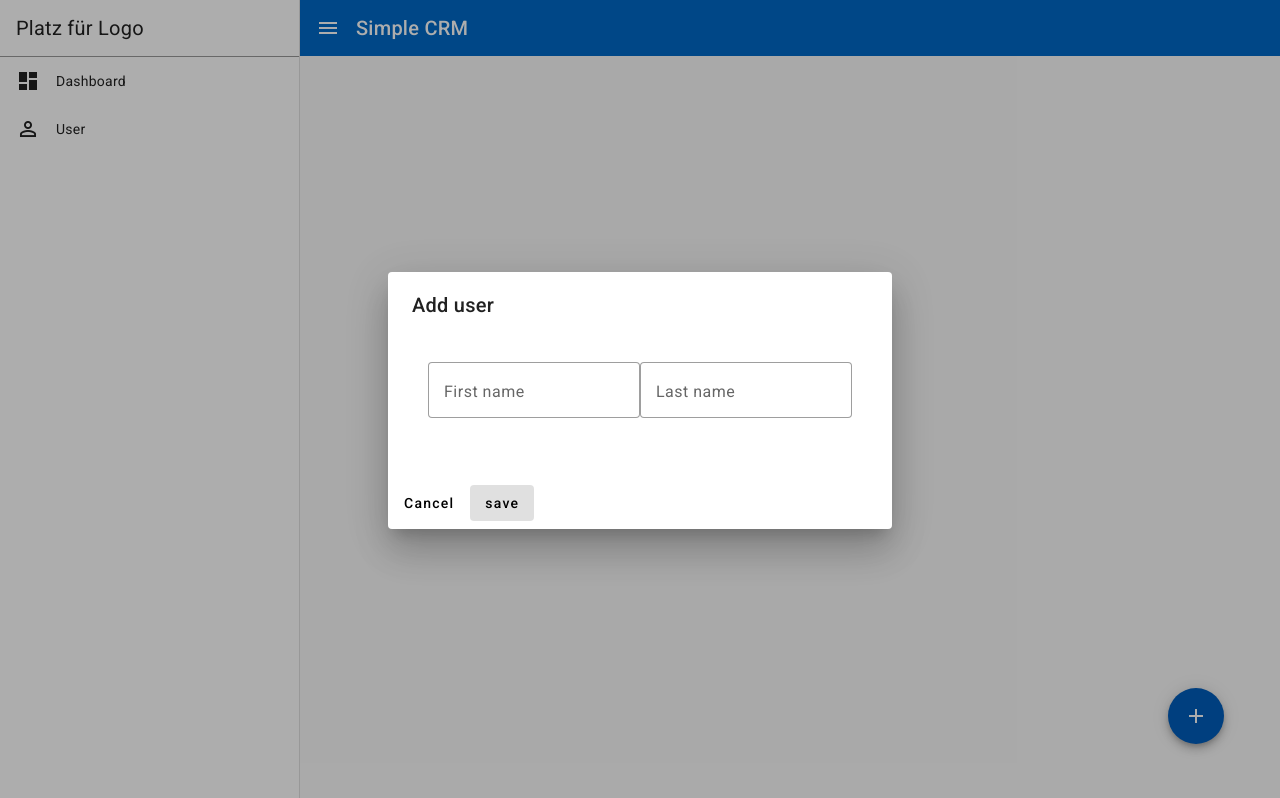
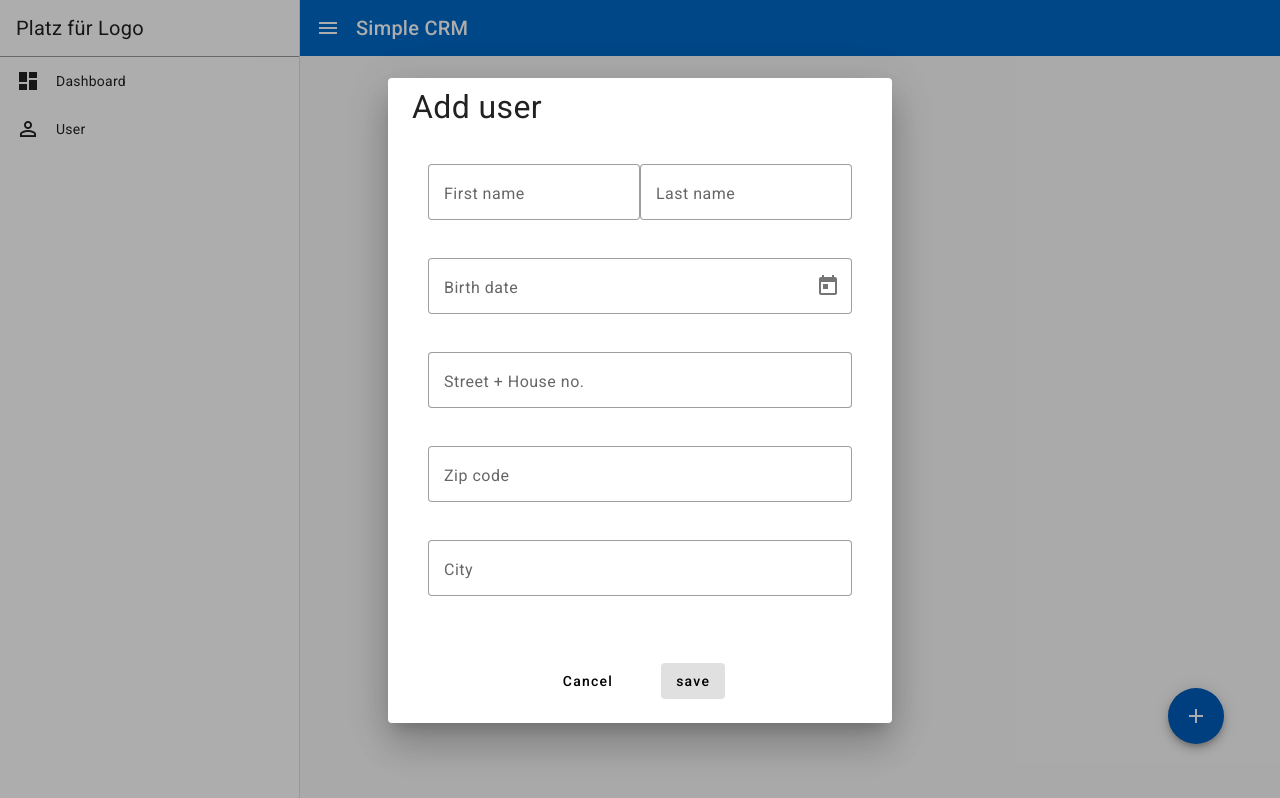
Before and after one commit to okankpl/Simple-crm, an Angular app: page /user in a window 1280 px wide. Both pictures are taken after a click on the button "add". Built offline with nearby package versions, Linux system fonts and the light colour scheme.

Commit message:
adding date picker and input filed for adress

```diff
--- a/src/app/dialog-add-user/dialog-add-user.component.html
+++ b/src/app/dialog-add-user/dialog-add-user.component.html
@@ -1,4 +1,4 @@
-<h2 mat-dialog-title>Add user</h2>
+<h2 class="headline" mat-dialog-title>Add user</h2>
 <mat-dialog-content>
   <div class="input-field">
     <mat-form-field appearance="outline">
@@ -9,13 +9,46 @@
     <mat-form-field appearance="outline">
       <mat-label>Last name</mat-label>
       <input matInput placeholder="enter last name" />
-
       <mat-hint></mat-hint>
     </mat-form-field>
   </div>
 
+  <div class="input-field">
+    <mat-form-field class="width-100" appearance="outline">
+      <mat-label>Birth date</mat-label>
+      <input matInput [matDatepicker]="datepicker" />
+      <mat-datepicker-toggle matIconSuffix [for]="datepicker"></mat-datepicker-toggle>
+      <mat-datepicker #datepicker></mat-datepicker>
+      <mat-hint></mat-hint>
+    </mat-form-field>
+
+  </div>
+
+  <div class="input-field ">
+    <mat-form-field class="width-100" appearance="outline">
+      <mat-label>Street + House no.</mat-label>
+      <input matInput placeholder="enter your adress" />
+      <mat-hint></mat-hint>
+    </mat-form-field>
+  </div>
+  <div class="input-field">
+    <mat-form-field class="width-100" appearance="outline">
+      <mat-label>Zip code</mat-label>
+      <input matInput placeholder="enter your zip code" />
+      <mat-hint></mat-hint>
+    </mat-form-field>
+  </div>
+  <div class="input-field">
+    <mat-form-field class="width-100" appearance="outline">
+      <mat-label>City</mat-label>
+      <input matInput placeholder="enter your city" />
+      <mat-hint></mat-hint>
+    </mat-form-field>
+  </div>
 </mat-dialog-content>
 <mat-dialog-actions>
+  <div class="buttons">
     <button mat-button>Cancel</button>
     <button mat-button cdkFocusInitial>save</button>
+  </div>
 </mat-dialog-actions>
--- a/src/app/dialog-add-user/dialog-add-user.component.scss
+++ b/src/app/dialog-add-user/dialog-add-user.component.scss
@@ -1,3 +1,21 @@
 .input-field {
     margin: 16px;
 }
+
+.buttons {
+    display: flex;
+    justify-content: center;
+    align-items: center;
+    width: 100%;
+    gap: 32px;
+    margin-bottom: 16px;
+}
+
+.headline {
+    font-size: 32px;
+    font-weight: 400;
+}
+
+.width-100 {
+    width: 100%;
+}
--- a/src/app/dialog-add-user/dialog-add-user.component.ts
+++ b/src/app/dialog-add-user/dialog-add-user.component.ts
@@ -3,10 +3,13 @@ import {MatDialogModule} from '@angular/material/dialog';
 import {MatButtonModule} from '@angular/material/button';
 import {MatInputModule} from '@angular/material/input';
 import {MatFormFieldModule} from '@angular/material/form-field';
+import {MatDatepickerModule} from '@angular/material/datepicker';
+import {MatNativeDateModule, provideNativeDateAdapter} from '@angular/material/core';
 @Component({
   selector: 'app-dialog-add-user',
   standalone: true,
-  imports: [MatDialogModule,MatButtonModule,MatInputModule,MatFormFieldModule],
+  providers: [provideNativeDateAdapter()],
+  imports: [MatDialogModule,MatButtonModule,MatInputModule,MatFormFieldModule,MatDatepickerModule,MatNativeDateModule],
   templateUrl: './dialog-add-user.component.html',
   styleUrl: './dialog-add-user.component.scss'
 })
```
Lines whose indentation alone changed are shown as unchanged.
